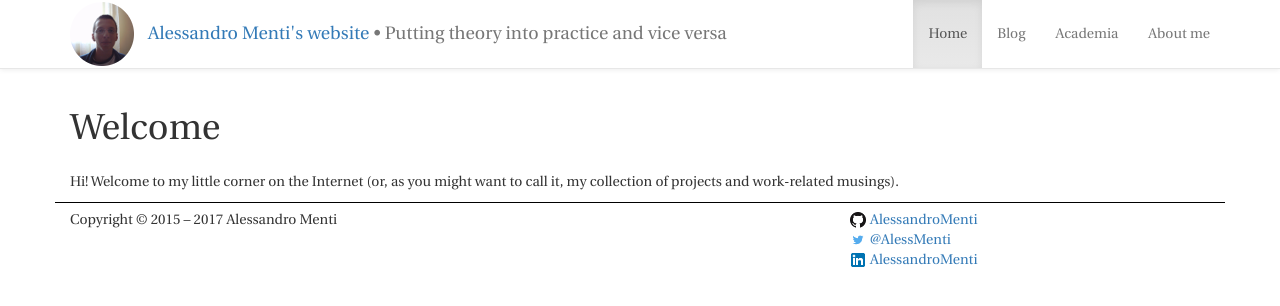
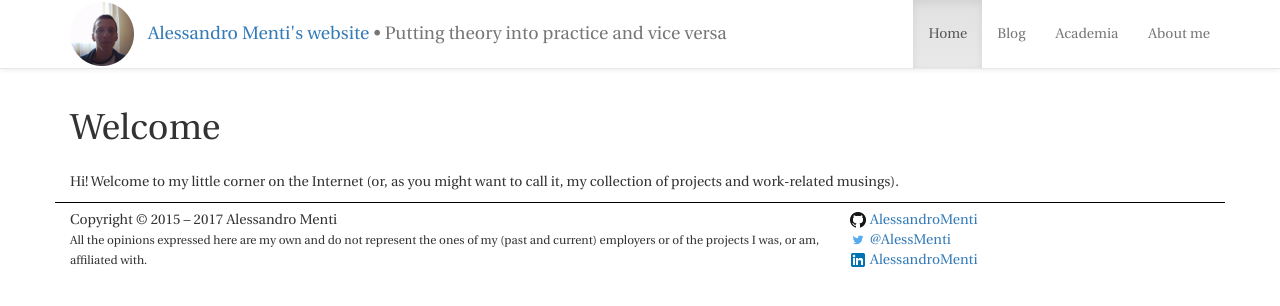
Before and after one commit to AlessandroMenti/AlessandroMenti.github.io, a Jekyll site: the page built from index.md, in a window 1280 px wide. Shown: the top 306 px of the page. Built offline with Jekyll 4.4.1, drawn with Linux system fonts in a browser that asks for light colours.

Commit message:
Add a "personal opinions" note in the footer

```diff
--- a/_layouts/default.html
+++ b/_layouts/default.html
@@ -54,7 +54,7 @@ layout: compress
             <div class="container site-footer">
                 <div class="row">
                     <div class="col-xs-9 col-sm-8">
-                        <p>Copyright © 2015 – 2017 Alessandro Menti</p>
+                        <p>Copyright © 2015 – 2017 Alessandro Menti<br><small>All the opinions expressed here are my own and do not represent the ones of my (past and current) employers or of the projects I was, or am, affiliated with.</small></p>
                     </div>
                     <div class="col-xs-3 col-sm-4">
                         <p>
```
